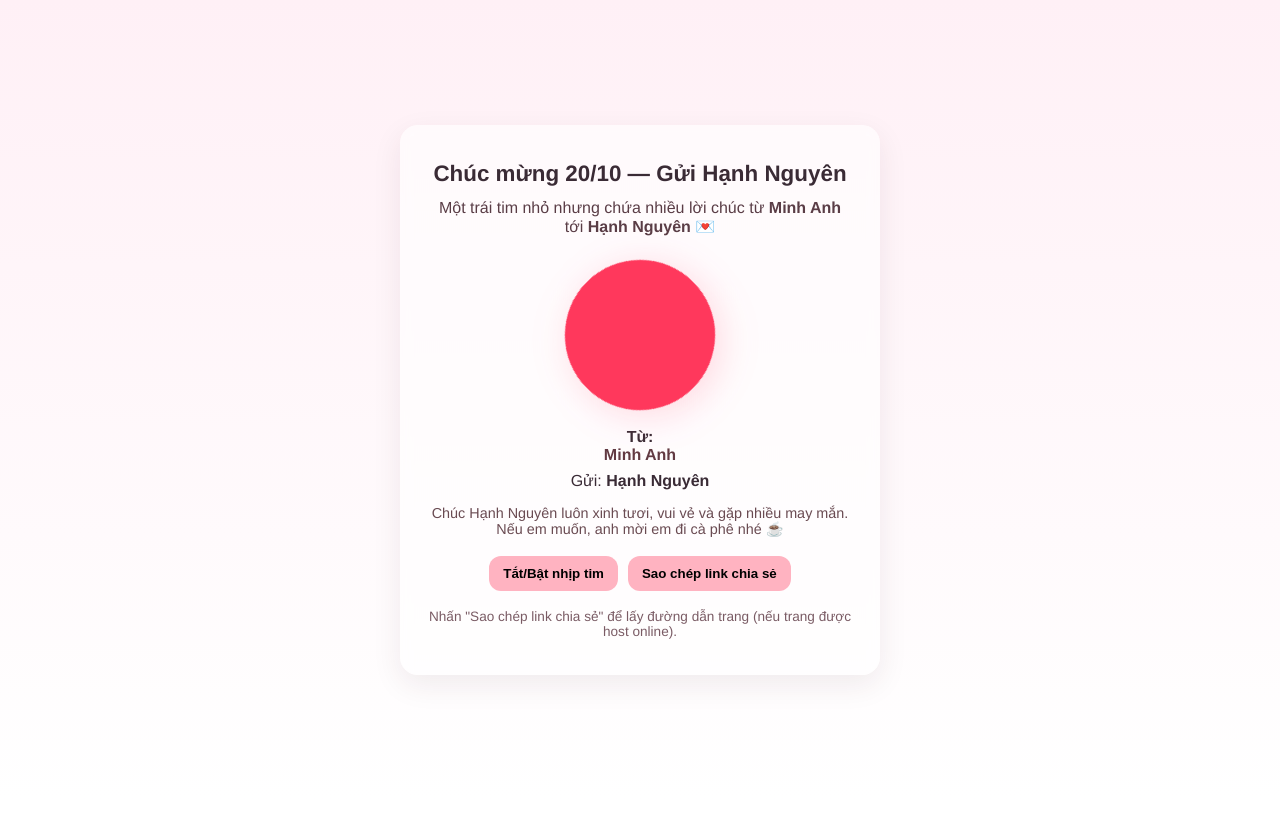
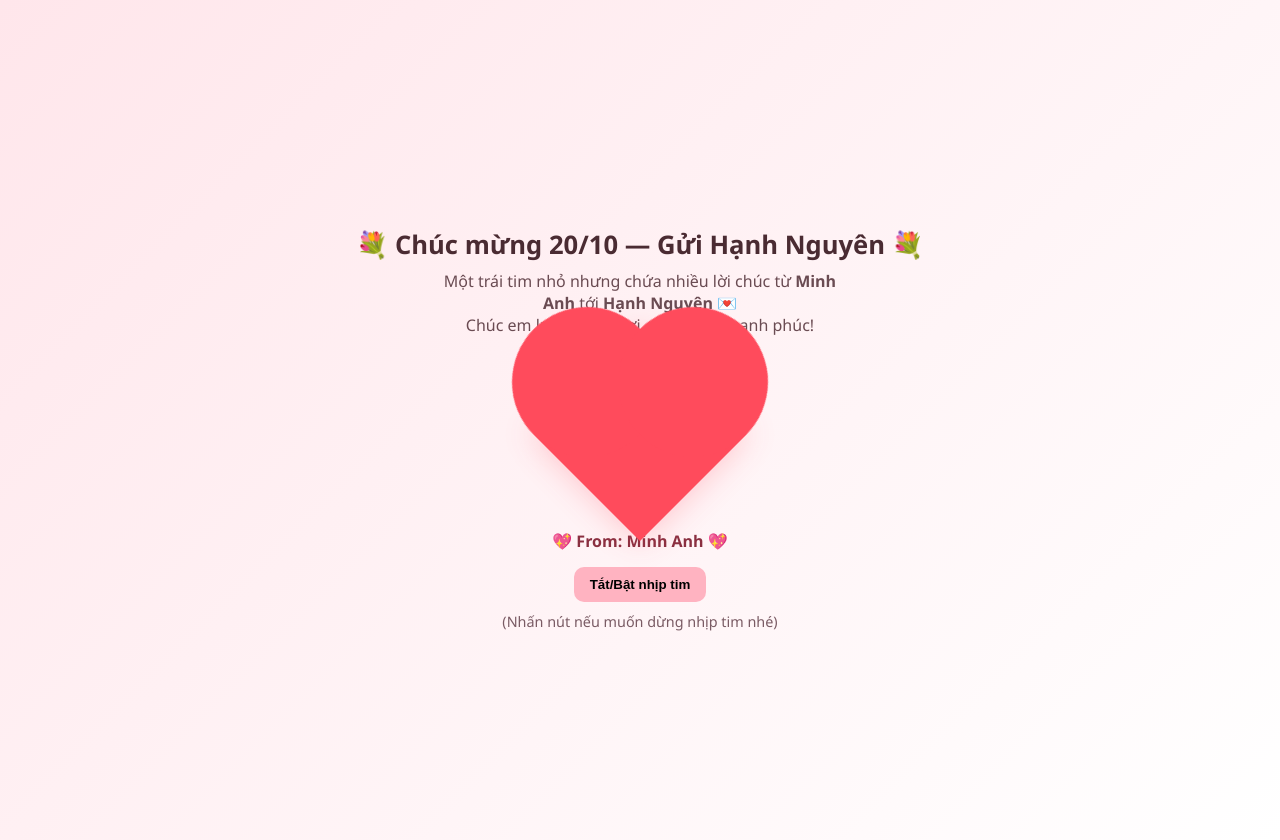
Before and after one commit to anhphan071203/linhtinh, a plain HTML site: page index.html in a window 1280 px wide. Before the commit the page ends 800 px from the top, so only its background shows below. Drawn offline with Linux system fonts and the light colour scheme.

Commit message:
Update index.html

```diff
--- a/index.html
+++ b/index.html
@@ -5,112 +5,117 @@
   <meta name="viewport" content="width=device-width,initial-scale=1" />
   <title>Chúc mừng 20/10 — Minh Anh gửi Hạnh Nguyên 💖</title>
   <style>
-    :root{
-      --bg:#fff0f6;
-      --heart:#ff385c;
-      --accent:#ffb3c1;
-      --text:#3a2b35;
-      --glow: 0 0 30px rgba(255,56,92,0.25);
-    }
-    *{box-sizing:border-box}
-    body{
-      margin:0;min-height:100vh;display:grid;place-items:center;gap:20px;
-      font-family: "Helvetica Neue", Arial, sans-serif;background:linear-gradient(180deg,var(--bg),#fff);
-      color:var(--text);padding:24px;text-align:center
-    }
-    .card{background:rgba(255,255,255,0.6);backdrop-filter:blur(6px);border-radius:18px;padding:36px 28px;box-shadow:0 10px 30px rgba(60,20,40,0.08);max-width:480px;width:100%}
-    h1{margin:0;font-size:1.4rem}
-    p.lead{margin:12px 0 24px;color:#5a3d46}
-
-    /* trái tim */
-    .heart-wrap{display:flex;justify-content:center;align-items:center;}
-    .heart{
-      position:relative;width:150px;height:150px;
-      transform:rotate(-45deg) scale(1);
-      animation:beat 1s ease-in-out infinite;
-      filter:drop-shadow(0 8px 18px rgba(255,56,92,0.18));
-    }
-    .heart::before,
-    .heart::after{
-      content:"";position:absolute;width:150px;height:150px;border-radius:50%;background:var(--heart);
-      left:0;top:0
-    }
-    .heart::before{left:50%;transform:translateX(-50%)}
-    .heart::after{top:50%;transform:translateY(-50%)}
-
-    /* nhấp nháy (glow) */
-    .glow{
-      position:absolute;inset: -18px;z-index:-1;border-radius:22px;pointer-events:none;
-      animation:glow 2.4s ease-in-out infinite;
-      box-shadow:var(--glow);
+    body {
+      margin: 0;
+      min-height: 100vh;
+      display: flex;
+      flex-direction: column;
+      justify-content: center;
+      align-items: center;
+      background: linear-gradient(135deg, #ffe6eb, #fff);
+      font-family: "Segoe UI", Arial, sans-serif;
+      color: #4a2b32;
+      text-align: center;
+      padding: 20px;
     }
 
-    @keyframes beat{
-      0%{transform:rotate(-45deg) scale(1)}
-      20%{transform:rotate(-45deg) scale(1.08)}
-      40%{transform:rotate(-45deg) scale(0.95)}
-      60%{transform:rotate(-45deg) scale(1.06)}
-      100%{transform:rotate(-45deg) scale(1)}
-    }
-    @keyframes glow{
-      0%{box-shadow:0 0 0 rgba(255,56,92,0.0)}
-      50%{box-shadow:0 0 40px rgba(255,56,92,0.18)}
-      100%{box-shadow:0 0 0 rgba(255,56,92,0.0)}
+    h1 {
+      font-size: 1.6rem;
+      margin-bottom: 0.5rem;
     }
 
-    /* message */
-    .names{font-weight:700;margin-top:18px}
-    .names .from{display:block;font-weight:600;color:#623a42}
-    .btns{margin-top:18px;display:flex;gap:10px;justify-content:center}
-    .btn{padding:10px 14px;border-radius:12px;background:var(--accent);border:none;cursor:pointer;font-weight:600}
-    .small{font-size:0.9rem;color:#6a4b52}
+    p {
+      max-width: 420px;
+      margin: 0 auto 1.5rem;
+      color: #6a4b52;
+    }
 
-    footer{margin-top:18px;font-size:0.85rem;color:#7a5b64}
+    /* Trái tim */
+    .heart {
+      position: relative;
+      width: 150px;
+      height: 150px;
+      background: #ff4b5c;
+      transform: rotate(-45deg);
+      animation: heartbeat 1s infinite;
+      box-shadow: 0 0 30px rgba(255, 75, 92, 0.3);
+    }
 
-    /* responsive */
-    @media (max-width:420px){.heart{width:120px;height:120px}.heart::before,.heart::after{width:120px;height:120px}}
+    .heart::before,
+    .heart::after {
+      content: "";
+      position: absolute;
+      width: 150px;
+      height: 150px;
+      background: #ff4b5c;
+      border-radius: 50%;
+    }
+
+    .heart::before {
+      top: -75px;
+      left: 0;
+    }
+
+    .heart::after {
+      left: 75px;
+      top: 0;
+    }
+
+    @keyframes heartbeat {
+      0% { transform: rotate(-45deg) scale(1); }
+      25% { transform: rotate(-45deg) scale(1.15); }
+      40% { transform: rotate(-45deg) scale(0.95); }
+      60% { transform: rotate(-45deg) scale(1.1); }
+      100% { transform: rotate(-45deg) scale(1); }
+    }
+
+    .from {
+      margin-top: 20px;
+      font-weight: bold;
+      color: #8a2f40;
+    }
+
+    footer {
+      margin-top: 10px;
+      font-size: 0.9rem;
+      color: #7a5b64;
+    }
+
+    button {
+      margin-top: 15px;
+      padding: 10px 16px;
+      border: none;
+      border-radius: 10px;
+      background: #ffb3c1;
+      font-weight: 600;
+      cursor: pointer;
+      transition: background 0.3s;
+    }
+
+    button:hover {
+      background: #ff99ac;
+    }
   </style>
 </head>
 <body>
-  <div class="card">
-    <h1>Chúc mừng 20/10 — Gửi Hạnh Nguyên</h1>
-    <p class="lead">Một trái tim nhỏ nhưng chứa nhiều lời chúc từ <strong>Minh Anh</strong> tới <strong>Hạnh Nguyên</strong> 💌</p>
+  <h1>💐 Chúc mừng 20/10 — Gửi Hạnh Nguyên 💐</h1>
+  <p>Một trái tim nhỏ nhưng chứa nhiều lời chúc từ <strong>Minh Anh</strong> tới <strong>Hạnh Nguyên</strong> 💌<br>
+  Chúc em luôn xinh tươi, rạng rỡ và hạnh phúc!</p>
 
-    <div class="heart-wrap">
-      <div style="position:relative;display:inline-block">
-        <div class="heart" aria-hidden="true"></div>
-        <div class="glow" aria-hidden="true"></div>
-      </div>
-    </div>
+  <div class="heart"></div>
 
-    <div class="names">Từ: <span class="from">Minh Anh</span> <div style="font-weight:500;margin-top:8px">Gửi: <strong>Hạnh Nguyên</strong></div></div>
+  <div class="from">💖 From: Minh Anh 💖</div>
 
-    <p class="small">Chúc Hạnh Nguyên luôn xinh tươi, vui vẻ và gặp nhiều may mắn. Nếu em muốn, anh mời em đi cà phê nhé ☕️</p>
+  <button onclick="toggleHeart()">Tắt/Bật nhịp tim</button>
 
-    <div class="btns">
-      <button class="btn" onclick="toggleBeat()">Tắt/Bật nhịp tim</button>
-      <button class="btn" onclick="shareLink()">Sao chép link chia sẻ</button>
-    </div>
-
-    <footer>Nhấn "Sao chép link chia sẻ" để lấy đường dẫn trang (nếu trang được host online).</footer>
-  </div>
+  <footer>(Nhấn nút nếu muốn dừng nhịp tim nhé)</footer>
 
   <script>
     const heart = document.querySelector('.heart');
     let beating = true;
-    function toggleBeat(){
+    function toggleHeart() {
       beating = !beating;
-      heart.style.animation = beating ? 'beat 1s ease-in-out infinite' : 'none';
-    }
-
-    function shareLink(){
-      // cố gắng lấy url hiện tại
-      const url = location.href;
-      navigator.clipboard?.writeText(url).then(()=>{
-        alert('Đã sao chép link: ' + url);
-      }, ()=>{
-        prompt('Sao chép link thủ công:', url);
-      });
+      heart.style.animation = beating ? 'heartbeat 1s infinite' : 'none';
     }
   </script>
 </body>
```
